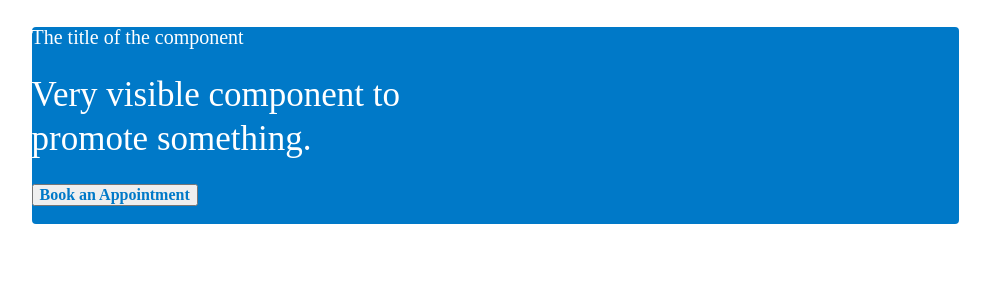
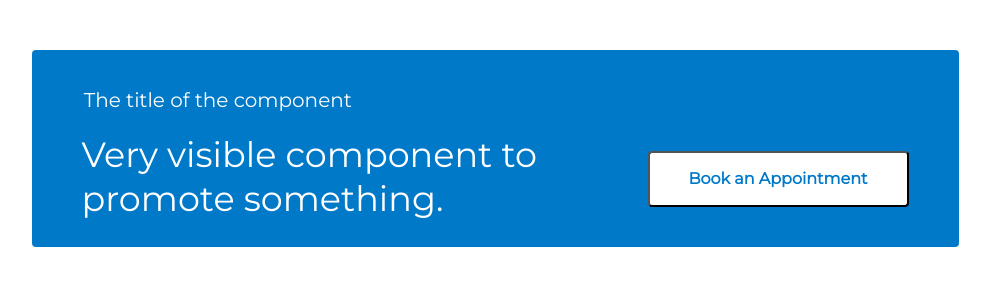
Before and after one commit to ATiagunov/four-frontend-pieces, a plain HTML site: page main.html in a window 1280 px wide. Shown: the whole page, without its empty margins (145-1135 px from the left). Drawn offline with Linux system fonts and the light colour scheme.

Commit message:
banner done

```diff
--- a/main.css
+++ b/main.css
@@ -1,6 +1,15 @@
+@import url("https://fonts.googleapis.com/css?family=Montserrat");
+
+* {
+    font-family: "Montserrat";
+}
+
 .banner {
+  position: relative;
+  margin-top: 50px;
   margin-left: auto;
   margin-right: auto;
+
   width: 927px;
   height: 197px;
 
@@ -8,9 +17,12 @@
   border-radius: 4px;
 }
 
-.banner h4 {
-
-  /* position: absolute; */
+.banner p {
+  position: absolute;
+  top: 20px;
+  bottom: 137px;
+  left: 52.19px;
+  right: 601.81px;
   width: 273px;
   height: 20px;
 
@@ -27,9 +39,15 @@
 }
 
 .banner h1 {
-  /* position: absolute; */
+  position: absolute;
+  top: 60px;
+  bottom: 30px;
+  left: 50px;
+  right: 394px;
+
   width: 483px;
   height: 87px;
+
 
   /* H1 */
   font-family: 'Montserrat';
@@ -45,11 +63,20 @@
 }
 
 .banner button {
-  /* position: absolute; */
-  /* height: 16px;
-  left: 14.48%;
-  right: 15.02%;
-  top: calc(50% - 16px/2); */
+
+  /* CTA / Blue */
+  position: absolute;
+  top: 101px;
+  bottom: 40px;
+  left: 616px;
+  right: 50px;
+
+  width: 261px;
+  height: 56px;
+
+  /* Primary/White */
+  background: #FFFFFF;
+  border-radius: 4px;
 
   font-family: 'Montserrat';
   font-style: normal;
@@ -58,7 +85,6 @@
   line-height: 16px;
 
   /* identical to box height, or 100% */
-  display: flex;
   align-items: center;
   text-align: center;
 
--- a/main.html
+++ b/main.html
@@ -9,8 +9,7 @@
 <body>
 
   <div class="banner">
-
-      <h4>The title of the component</h4>
+      <p>The title of the component</p>
       <h1>Very visible component to promote something.</h1>
       <button>Book an Appointment</button>
   </div>
```
